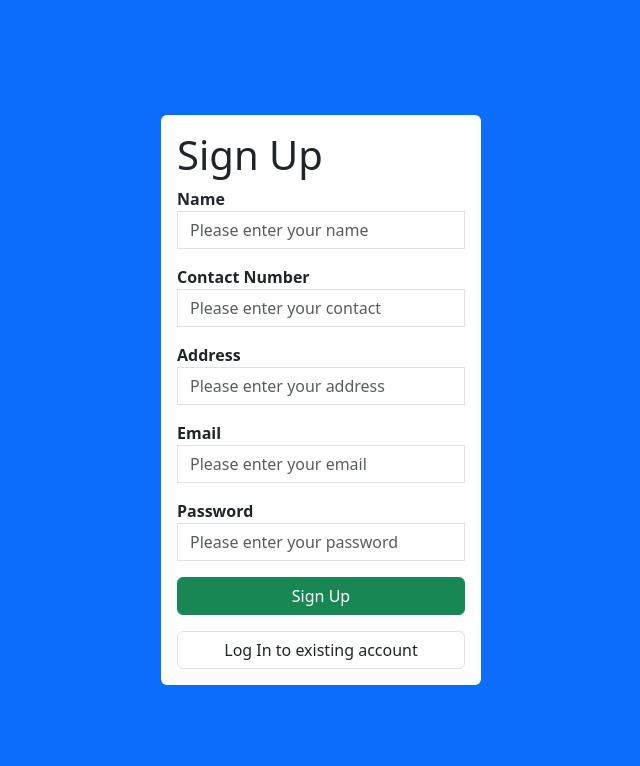
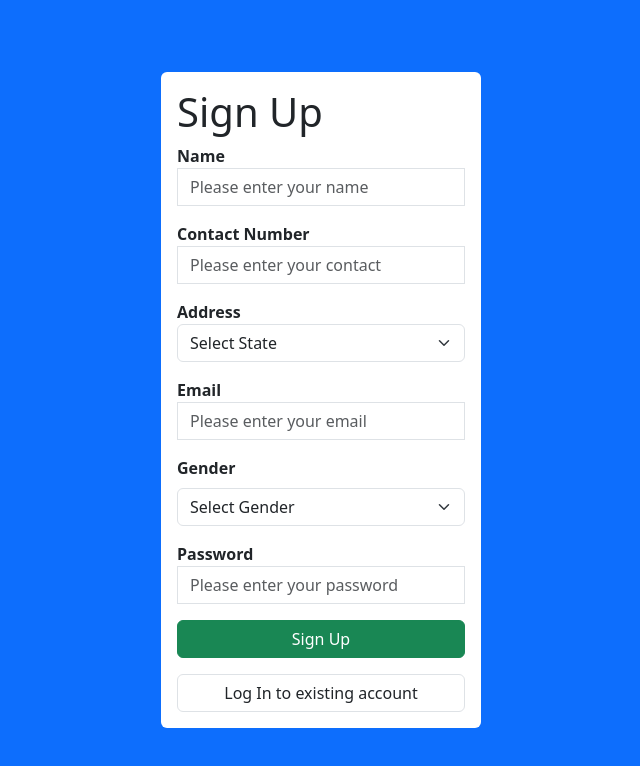
Before and after one commit to BHsketch/HackTheTank-TankToppers, a React (Create React App) app: page /signup in a window 1280 px wide. Shown: the top 766 px of the page, without its empty margins (319-959 px from the left). Built offline with nearby package versions, Linux system fonts and the light colour scheme.

Commit message:
edited primary key constraint and added gender and state input field for the users table

```diff
--- a/src/Pages/Scholarship2.js
+++ b/src/Pages/Scholarship2.js
@@ -1,5 +1,6 @@
 import React, { useEffect } from "react";
 import axios from "axios";
+import { Link } from "react-router-dom";
 
 function Scholarship1() {
   useEffect(() => {
@@ -26,7 +27,20 @@ function Scholarship1() {
     insertUserScholarshipPage();
   }, []);
 
-  return <div>Scholarship2</div>;
+  return (
+    <div>
+      {" "}
+      <div>
+        <Link to="/bookmark">Bookmark</Link>
+        <br></br>
+        <Link to="/apply">apply</Link>
+        <br></br>
+        <Link to="/ineligible">ineligible</Link>
+        <br></br>
+        <Link to="/terms">terms</Link>
+      </div>
+    </div>
+  );
 }
 
 export default Scholarship1;
--- a/src/Pages/Signup.js
+++ b/src/Pages/Signup.js
@@ -1,6 +1,7 @@
 import React, { useState } from "react";
 import { Link, useNavigate } from "react-router-dom";
 import Validation from "./SignupValidation";
+// import Form from "react-bootstrap/Form";
 import axios from "axios";
 
 function Signup() {
@@ -9,6 +10,7 @@ function Signup() {
     user_name: "",
     phone_number: "",
     address: "",
+    gender: "",
     email: "",
     password: "",
   });
@@ -19,7 +21,7 @@ function Signup() {
     setValues((prev) => {
       return {
         ...prev,
-        [e.target.name]: [e.target.value],
+        [e.target.name]: e.target.value,
       };
     });
   };
@@ -79,14 +81,28 @@ function Signup() {
             <label htmlFor="address">
               <strong>Address</strong>
             </label>
-            <input
-              type="text"
-              placeholder="Please enter your address"
-              className="form-control rounded-0"
+            <select
+              className="form-select"
+              id="addressSelect"
               onChange={handleInput}
               name="address"
               required
-            />
+            >
+              <option value="">Select State</option>
+              <option value="gujarat">Gujarat</option>
+              <option value="maharashtra">Maharashtra</option>
+              <option value="karnataka">Karnataka</option>
+              <option value="tamilnadu">Tamil Nadu</option>
+              <option value="rajasthan">Rajasthan</option>
+              <option value="uttarpradesh">Uttar Pradesh</option>
+              <option value="punjab">Punjab</option>
+              <option value="westbengal">West Bengal</option>
+              <option value="madhyapradesh">Madhya Pradesh</option>
+              <option value="bihar">Bihar</option>
+              <option value="andhrapradesh">Andhra Pradesh</option>
+              <option value="delhi">New Delhi</option>
+              <option value="telangana">Telangana</option>
+            </select>
             {errors.address && (
               <span className="text-danger">{errors.address}</span>
             )}
@@ -107,7 +123,23 @@ function Signup() {
               <span className="text-danger">{errors.email}</span>
             )}
           </div>
-          <div className="mb-3">
+          <div>
+            <label for="genderSelect" class="form-label">
+              <strong>Gender</strong>
+            </label>
+            <select
+              className="form-select"
+              id="genderSelect"
+              onChange={handleInput}
+              name="gender"
+              required
+            >
+              <option value="">Select Gender</option>
+              <option value="male">Male</option>
+              <option value="female">Female</option>
+            </select>
+          </div>
+          <div className="mb-3 mt-3">
             <label htmlFor="password">
               <strong>Password</strong>
             </label>
@@ -137,13 +169,3 @@ function Signup() {
 }
 
 export default Signup;
-
-// setErrors(Validation(values));
-// if (
-//   errors.user_name === "" &&
-//   errors.phone_number === "" &&
-//   errors.address === "" &&
-//   errors.email === "" &&
-//   errors.password === ""
-// ) {
-// }
```
Also changed, not shown: 2 other files (tests, documents, lock files or other folders).
